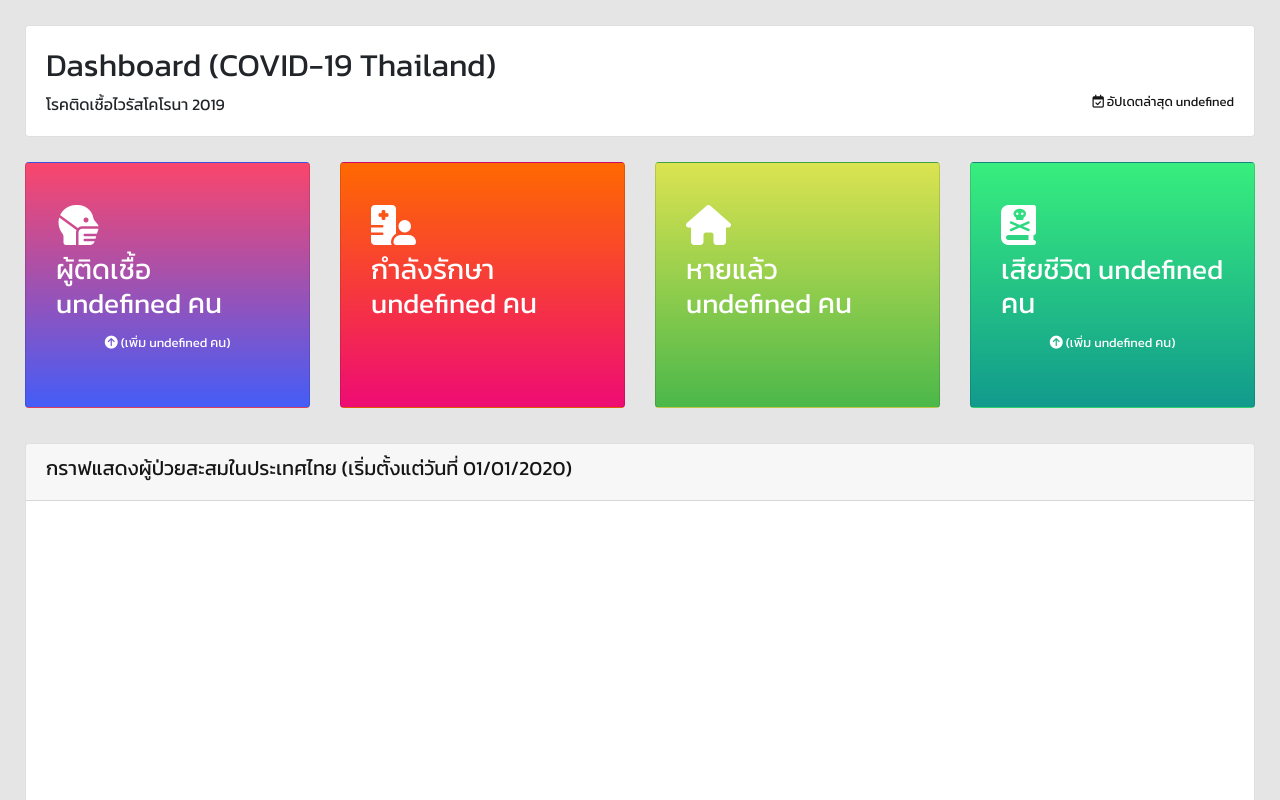
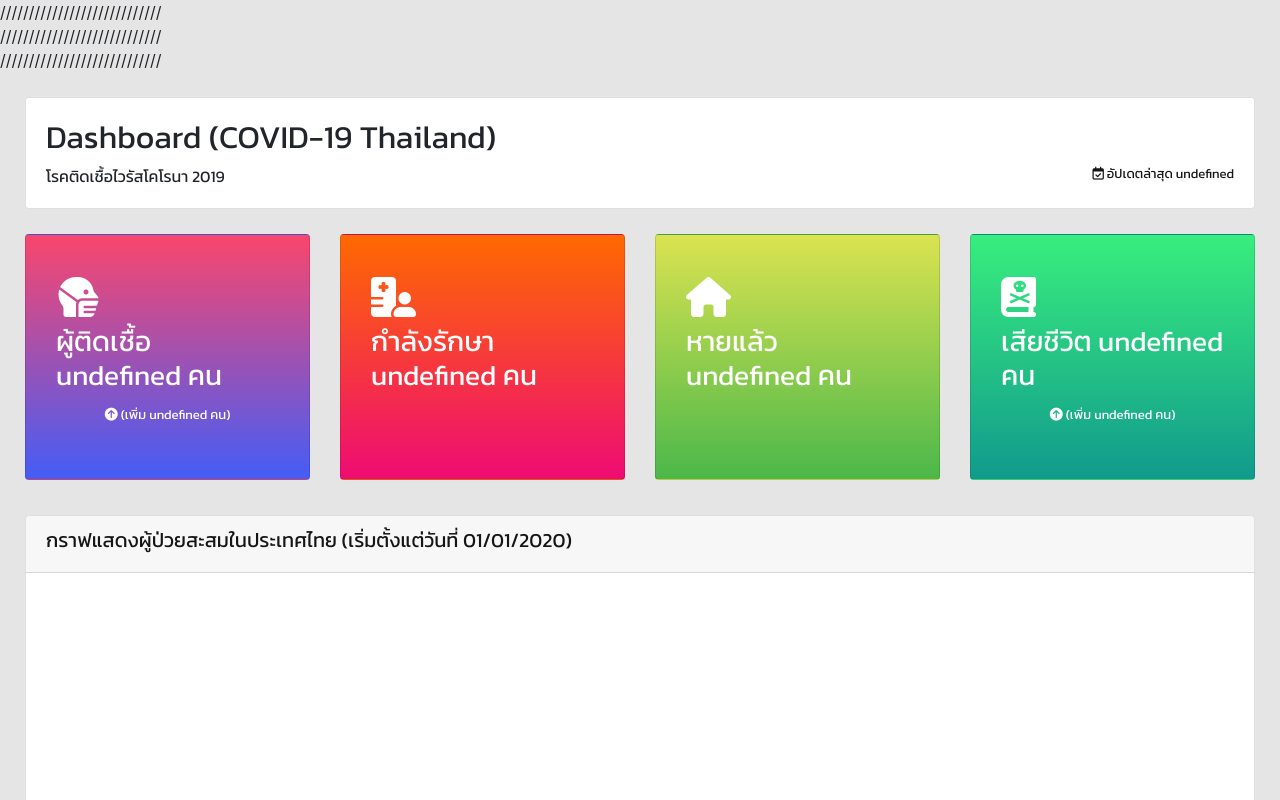
Before and after one commit to kannygunny/git-example, a plain HTML site: page index.html in a window 1280 px wide. Shown: the top 800 px of the page. Drawn offline with nearby package versions, Linux system fonts and the light colour scheme.

Commit message:
update file

```diff
--- a/index.html
+++ b/index.html
@@ -15,6 +15,9 @@
 </head>
 
 <body>
+  <div class="test">////////////////////////////</div>
+  <div class="test">////////////////////////////</div>
+  <div class="test">////////////////////////////</div>
   <div class="conntainer">
     <div class="row row-design">
       <div class="col-12 col-sm-12 col-md-12 col-lg-12 col-xl-12">
```
